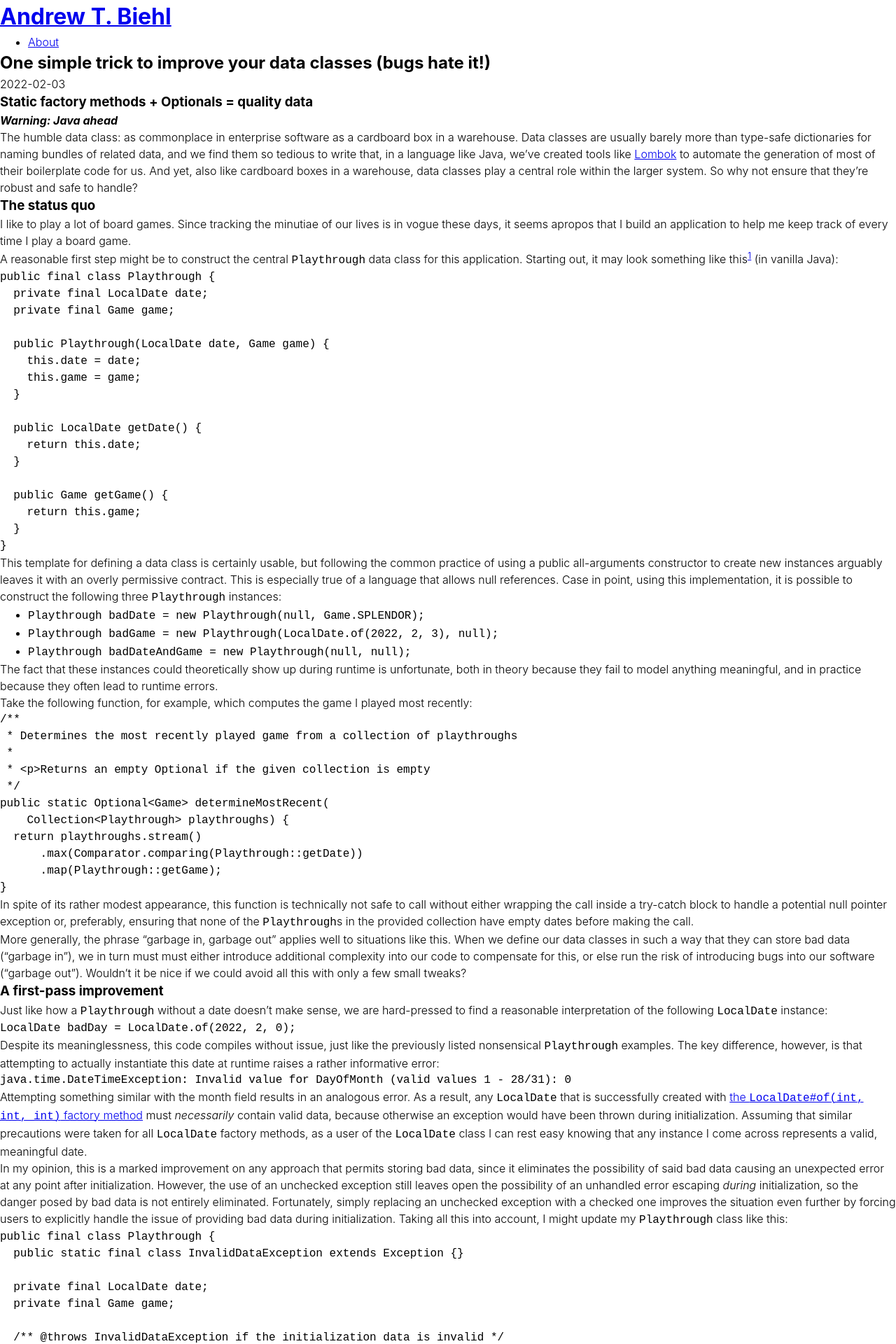
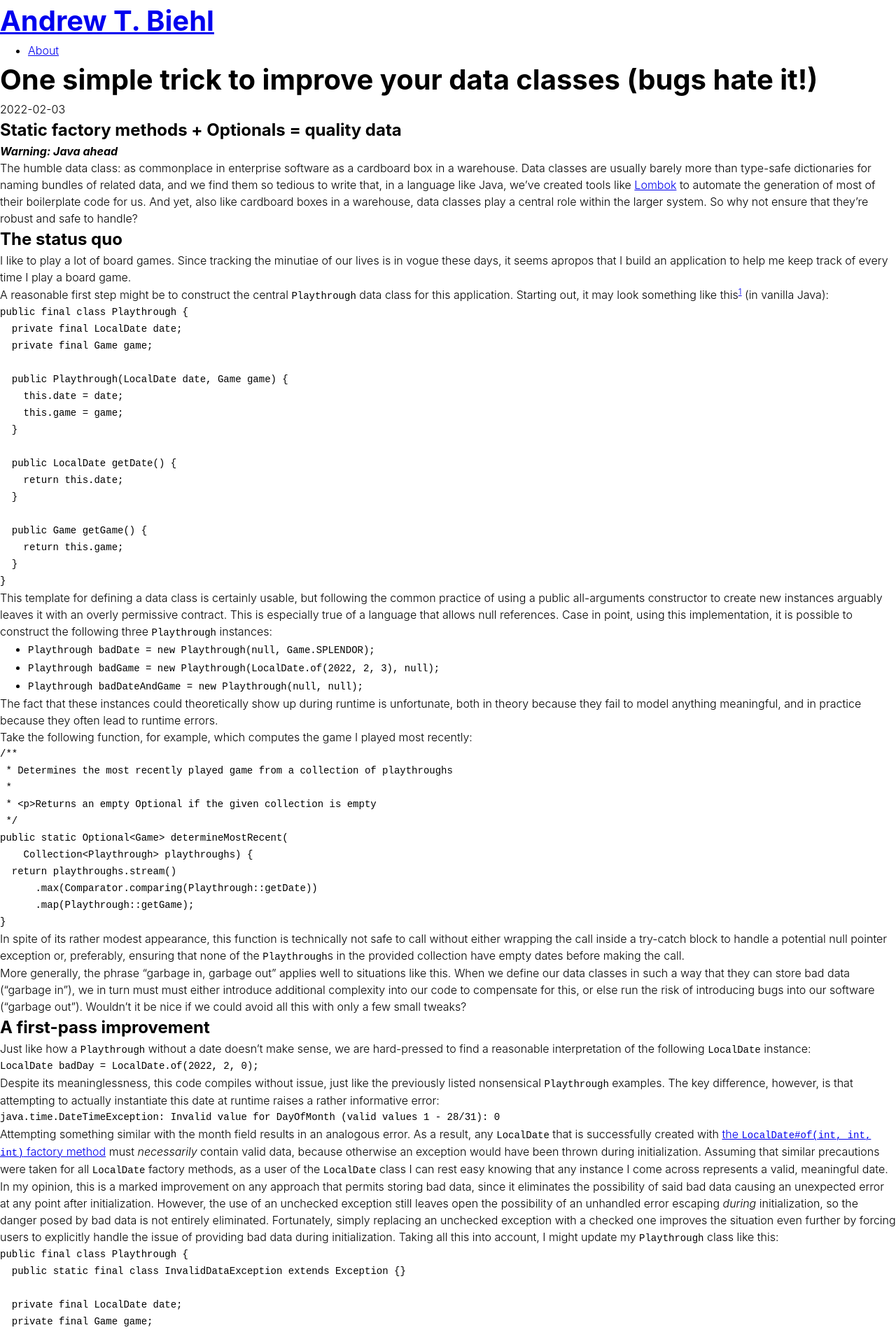
Before and after one commit to andrewtbiehl/andrewtbiehl.com, a Jekyll site: the page built from _posts/2022-02-03-improving-data-classes.md, in a window 1280 px wide. Shown: the top 1920 px of the page at 70% size. Built offline with Jekyll 4.4.1, drawn with Linux system fonts in a browser that asks for light colours.

Commit message:
Configure font sizes
Sizes are semi-arbitrary and mainly informed by personal preference.

```diff
--- a/_sass/_base.scss
+++ b/_sass/_base.scss
@@ -22,3 +22,20 @@ body {
 * {
   text-decoration-thickness: 0.1em * 0.75;
 }
+
+// Configure font sizes to personal preference
+h1 {
+  font-size: 2.5em;
+}
+h2 {
+  font-size: 2em;
+}
+h3 {
+  font-size: 1.5em;
+}
+code {
+  font-size: 0.875em;
+}
+sup {
+  font-size: 0.75em;
+}
```
